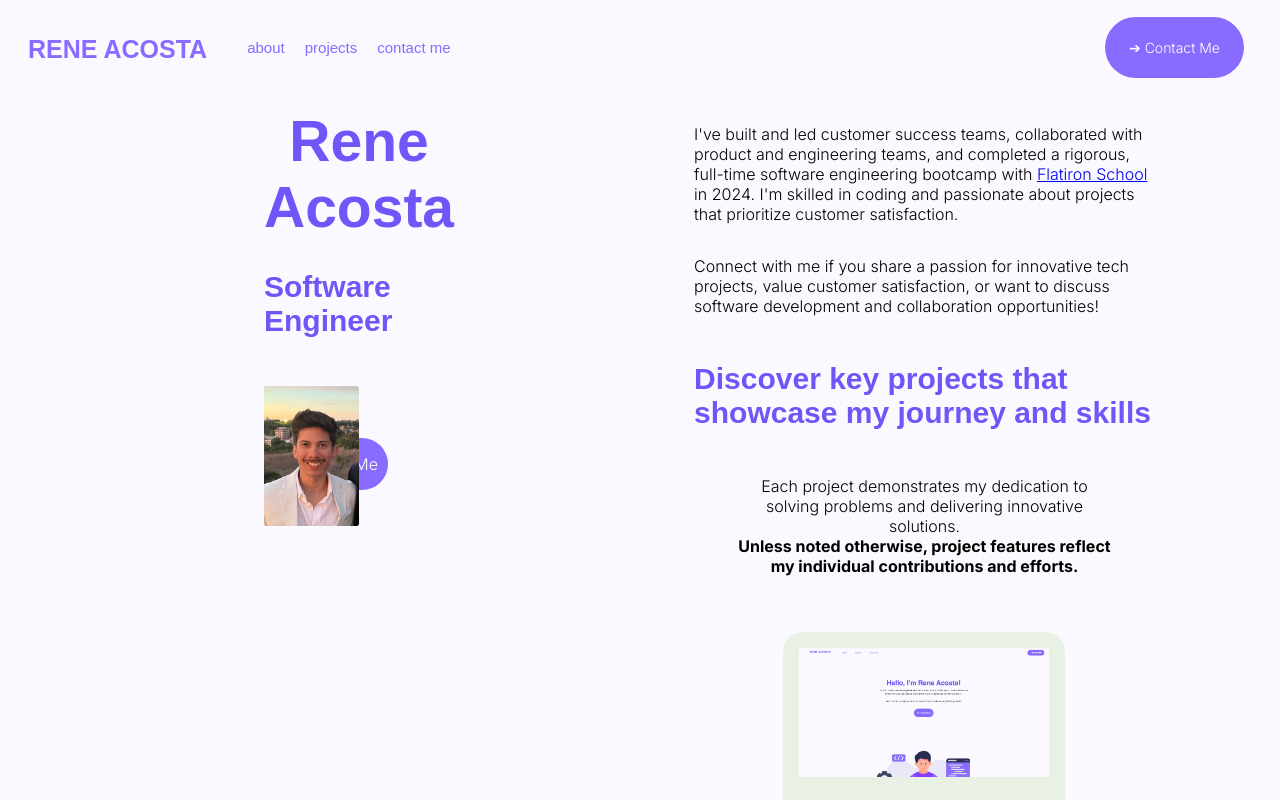
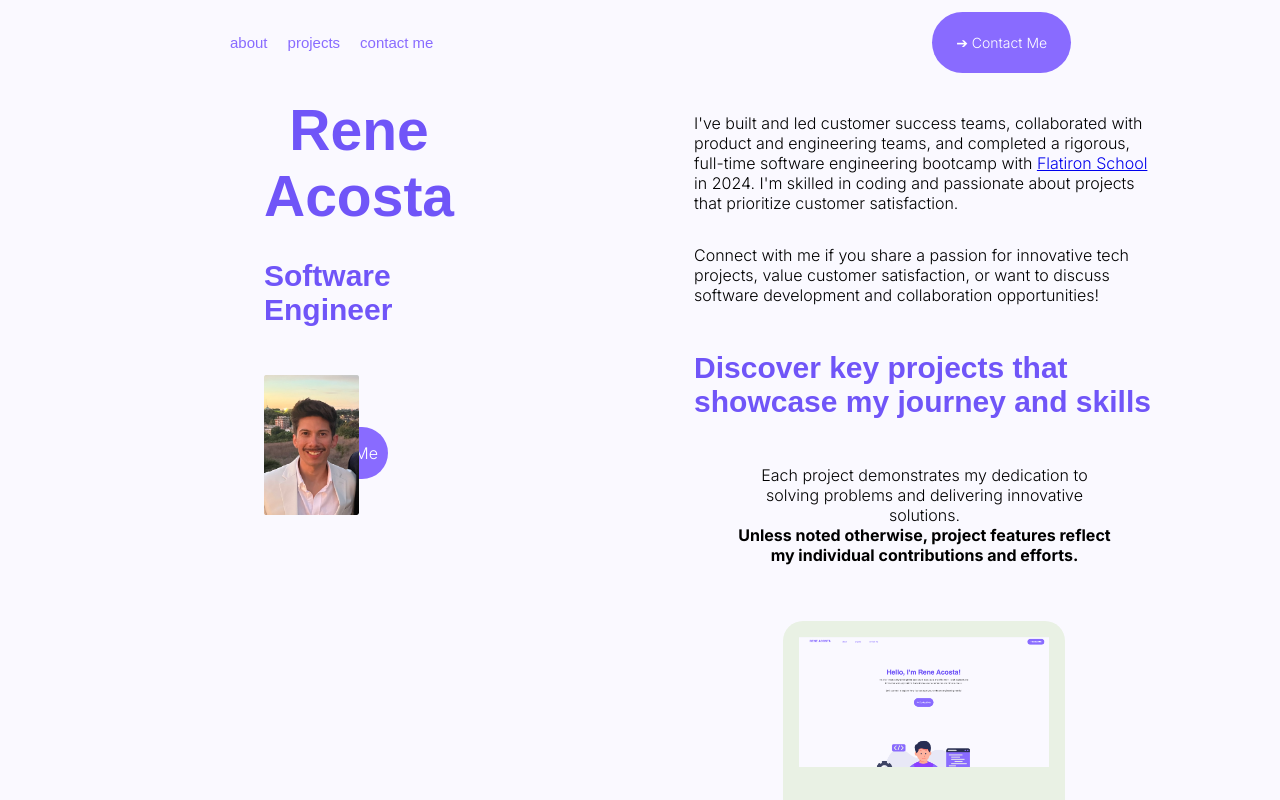
Before and after one commit to racosta323/rene-acosta-portfolio, a React (Create React App) app: page / in a window 1280 px wide. Shown: the top 800 px of the page. Built offline with nearby package versions, Linux system fonts and the light colour scheme; a web font is replaced by a local one.

Commit message:
updates width of nav bar

```diff
--- a/src/App.css
+++ b/src/App.css
@@ -147,15 +147,13 @@ li a:hover {
 
 }
 
-.nav-logo{
-  width: auto;
-}
-
 .sticky{
   position: sticky;
   top: 0 ;
   z-index: 1000;
-  width: 100vw;
+  width: 70vw;
+  margin-left: auto;
+  margin-right: auto;
 }
 
 
--- a/src/NavBar.js
+++ b/src/NavBar.js
@@ -15,9 +15,6 @@ function NavBar() {
         <header className='sticky'>
             <div id={`${scroll ? 'nav-container-solid' : 'nav-container'}`}>
                 <div id='nav-left'>
-                    <div className='nav-logo'>
-                        <h1><a href="#home">RENE ACOSTA</a></h1>
-                    </div>
                     <div className='nav-links'>
                         <ul>
                             <li><a href="#about">about</a></li>
```
